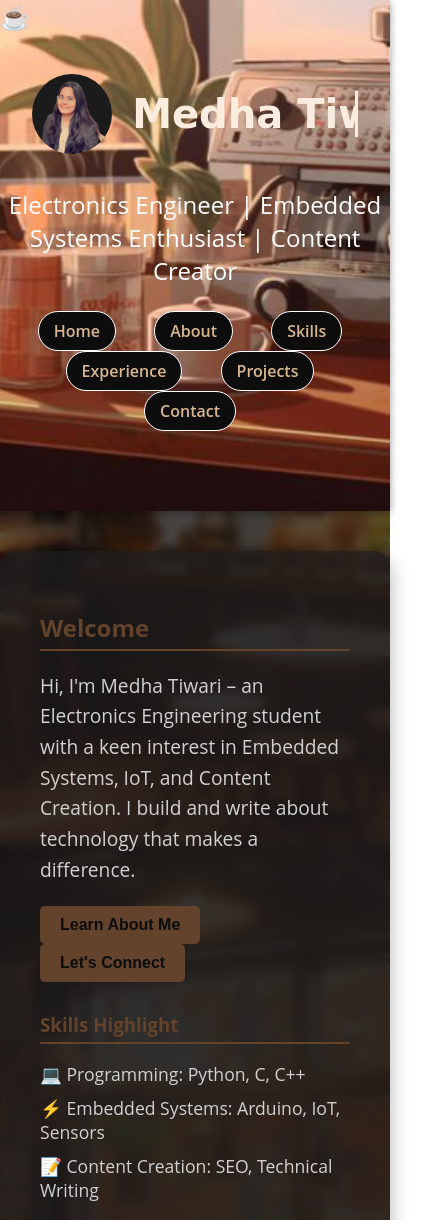
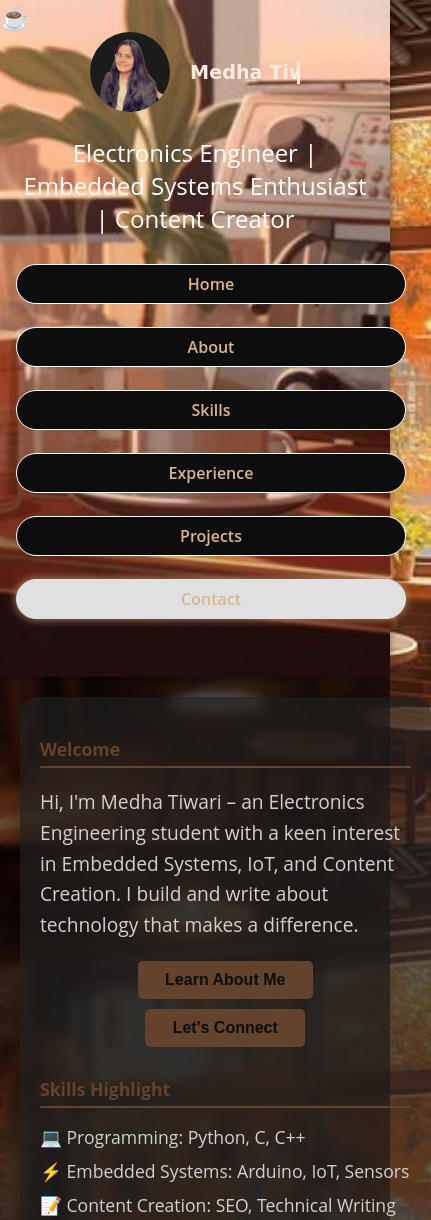
Before and after one commit to MedhaaTiwari/Coding101, a plain HTML site: page index.html in a window 390 px wide. Shown: the top 1220 px of the page, 431 px wide, since content can reach past the window. Drawn offline with nearby package versions, Linux system fonts and the light colour scheme.

Commit message:
style.css

```diff
--- a/style.css
+++ b/style.css
@@ -22,11 +22,9 @@
     flex-direction: column;
     min-height: 100vh;
     backdrop-filter: blur(5px);
-    body {
-  cursor: url('coffee-cup.png'), auto; /* Replace with your image path */
+    cursor: url('coffee-cup.png'), auto; /* Replace with your image path */
 }
 
-  }
 
   header {
     background-image: url('top-banner.jpg'); /* replace with your image file path */
@@ -48,8 +46,7 @@
   }
 
   nav ul li {
-    display: inline;
-    margin: 0 12px;
+    display: block;
   }
 
   nav ul li a {
@@ -229,3 +226,114 @@
   }
 
   body { cursor: none; }
+
+  @media (max-width: 768px) {
+    .container {
+        width: 95%;
+        padding: 15px;
+    }
+
+    h2, h3, h4 {
+        font-size: 1.3em;
+    }
+
+    nav ul {
+      display: flex;
+      flex-wrap: wrap;
+      justify-content: center;
+      gap: 10px;
+      padding: 0;
+      margin: 1em 0;
+      list-style: none;
+      text-align: center;
+    }
+
+
+    nav ul li a {
+        margin: 5px 0;
+        width: 90%;
+        text-align: center;
+    }
+
+    .cta-buttons {
+        display: flex;
+        flex-direction: column;
+        gap: 10px;
+        align-items: center;
+    }
+
+    .cta-buttons button {
+        width: 90%;
+    }
+
+    .project-item {
+        padding: 10px;
+    }
+
+    ul {
+        padding-left: 15px;
+    }
+
+    .social-links a {
+        font-size: 1em;
+    }
+
+    #home p.intro {
+        font-size: 1em;
+    }
+}
+body {
+  display: flex;
+  flex-direction: column;
+  min-height: 100vh;
+  box-sizing: border-box;
+}
+@media (max-width: 768px) {
+  header {
+    padding: 2em 1em;
+  }
+
+  .typing-text {
+    font-size: 1.5em;
+  }
+
+  main.container {
+    padding: 20px;
+    margin: 20px;
+  }
+
+  nav ul {
+    flex-direction: column;
+    gap: 8px;
+  }
+
+  nav ul li a {
+    padding: 10px;
+    width: 100%;
+    text-align: center;
+  }
+
+  .cta-buttons button,
+  #contact-form button {
+    width: 100%;
+    padding: 14px;
+  }
+
+  #contact-form input,
+  #contact-form textarea {
+    font-size: 1em;
+  }
+}
+@media (max-width: 480px) {
+  .typing-text {
+    font-size: 1.2em;
+  }
+
+  h2, h3, h4 {
+    font-size: 1.1em;
+  }
+
+  .project-item {
+    padding: 15px;
+  }
+}
```
